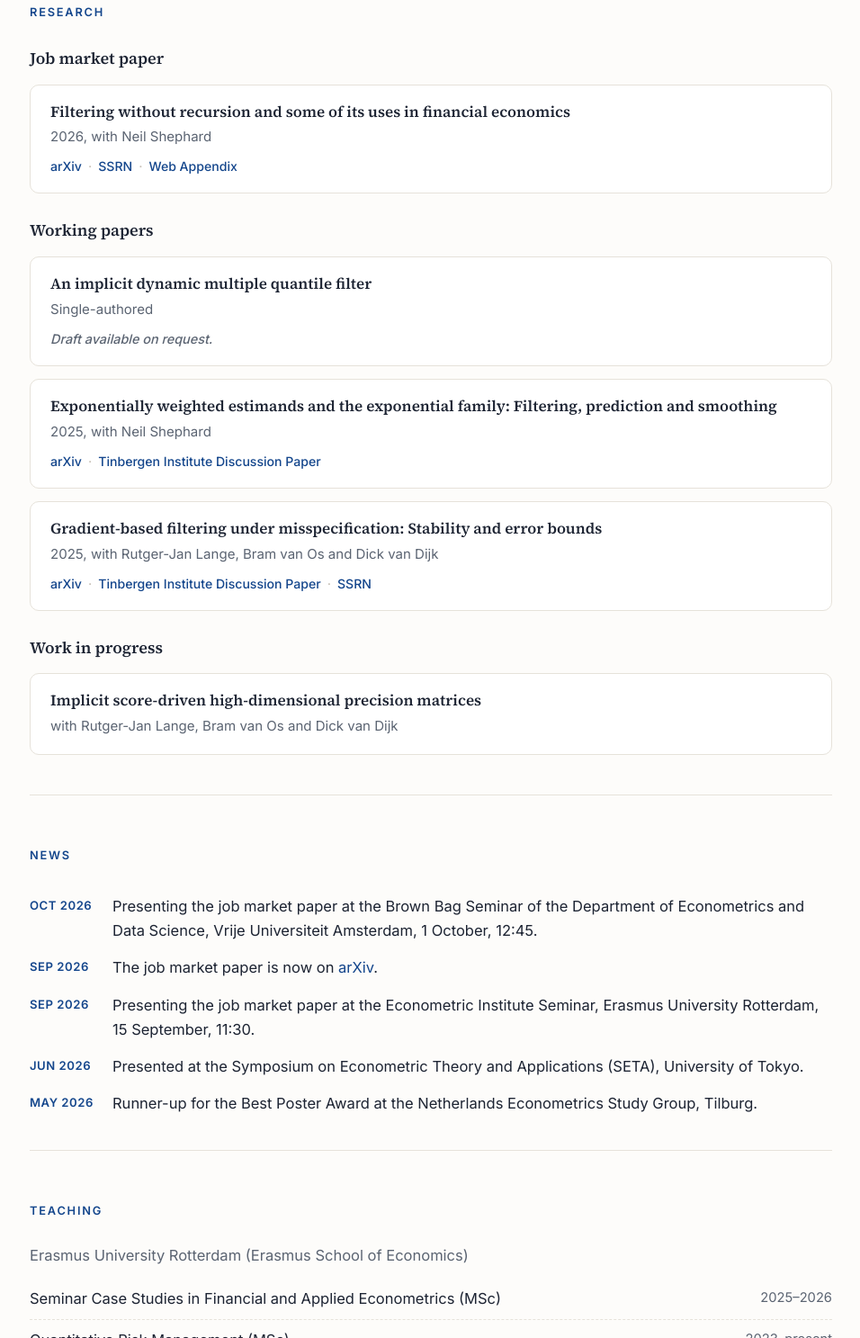
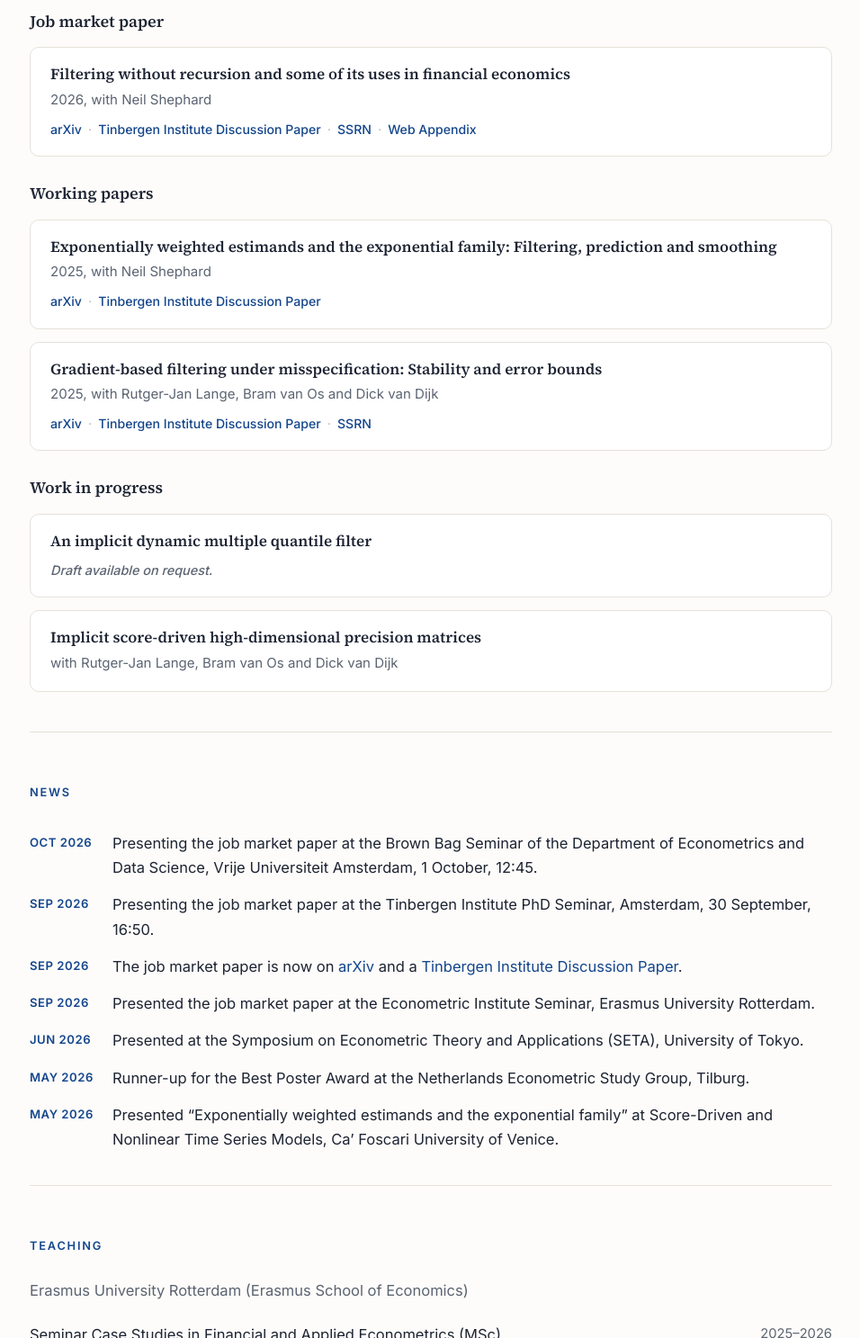
Before and after one commit to sdonkervanheel/sdonkervanheel.github.io, a plain HTML site: page index.html in a window 1280 px wide. Shown: the part 810-2297 px from the top of the page at 90% size, without its empty margins (161-1117 px from the left). Drawn offline with Linux system fonts and the light colour scheme.

Commit message:
Remove job market line; add Tinbergen Discussion Paper and new talks
Remove "On the 2026-2027 academic job market." from the hero, with its
.jm rule, which nothing else used.

Job market paper: add the Tinbergen Institute Discussion Paper 2026-068/III
link directly after arXiv.

Research: the quantile paper moves from Working papers to Work in progress,
ahead of the precision matrices paper, without "Single-authored".

News, newest first: Tinbergen Institute PhD Seminar on 30 September; the
Discussion Paper folded into the arXiv item; the Econometric Institute
Seminar in the past tense; Venice added for May.

Use "Netherlands Econometric Study Group", the study group's own name.
Drop arxiv.org/a/donkervanheel_s_1 from the JSON-LD; it returns 404.

Co-Authored-By: Claude Opus 5 <noreply@anthropic.com>

```diff
--- a/index.html
+++ b/index.html
@@ -32,8 +32,7 @@
     "https://scholar.google.com/citations?user=-v55COUAAAAJ",
     "https://tinbergen.nl/person/1875/simon-donker-van-heel",
     "https://www.linkedin.com/in/simon-donker-van-heel-44a4b7154/",
-    "https://github.com/sdonkervanheel",
-    "https://arxiv.org/a/donkervanheel_s_1"
+    "https://github.com/sdonkervanheel"
   ]
 }
 </script>
@@ -115,7 +114,6 @@
     padding: 3px 11px; background: var(--card);
   }
   .hero p.bio { margin-bottom: 14px; max-width: 54ch; }
-  .hero .jm { font-weight: 500; }
   .btnrow { margin-top: 26px; display: flex; flex-wrap: wrap; gap: 12px; align-items: center; }
   .btn {
     display: inline-block; padding: 10px 20px; border-radius: 8px;
@@ -249,7 +247,6 @@
       with applications in financial economics. My PhD is supervised by Dick van Dijk and
       Rutger-Jan Lange. In the fall of 2025 I visited the Department of Statistics at
       Harvard University as a Fulbright Scholar, hosted by Neil Shephard.</p>
-      <p class="bio jm">On the 2026&ndash;2027 academic job market.</p>
       <div class="btnrow">
         <a class="btn" href="https://raw.githubusercontent.com/sdonkervanheel/academic-cv/main/Simon_Donker_van_Heel_CV.pdf">Download CV</a>
         <a class="btn ghost" href="mailto:donkervanheel@ese.eur.nl">Email me</a>
@@ -269,19 +266,11 @@
       <div class="title">Filtering without recursion and some of its uses in financial economics</div>
       <div class="meta">2026, with Neil Shephard</div>
       <div class="plinks">
-        <!-- Tinbergen Institute Discussion Paper: when online, insert
-        <a href="https://papers.tinbergen.nl/NNNNN.pdf">Tinbergen Institute Discussion Paper</a><span class="sep">&middot;</span>
-        directly after the arXiv link, matching the two entries below. -->
-        <a href="https://arxiv.org/abs/2609.07207">arXiv</a><span class="sep">&middot;</span><a href="https://ssrn.com/abstract=7428639">SSRN</a><span class="sep">&middot;</span><a href="/filtering-web-appendix/">Web Appendix</a>
+        <a href="https://arxiv.org/abs/2609.07207">arXiv</a><span class="sep">&middot;</span><a href="https://papers.tinbergen.nl/26068.pdf">Tinbergen Institute Discussion Paper</a><span class="sep">&middot;</span><a href="https://ssrn.com/abstract=7428639">SSRN</a><span class="sep">&middot;</span><a href="/filtering-web-appendix/">Web Appendix</a>
       </div>
     </div>
 
     <h3 class="sub">Working papers</h3>
-    <div class="paper">
-      <div class="title">An implicit dynamic multiple quantile filter</div>
-      <div class="meta">Single-authored</div>
-      <div class="plinks"><span class="note">Draft available on request.</span></div>
-    </div>
     <div class="paper">
       <div class="title"><a href="https://arxiv.org/abs/2512.16745">Exponentially weighted estimands and the exponential family: Filtering, prediction and smoothing</a></div>
       <div class="meta">2025, with Neil Shephard</div>
@@ -299,6 +288,10 @@
 
     <h3 class="sub">Work in progress</h3>
     <div class="paper">
+      <div class="title">An implicit dynamic multiple quantile filter</div>
+      <div class="plinks"><span class="note">Draft available on request.</span></div>
+    </div>
+    <div class="paper">
       <div class="title">Implicit score-driven high-dimensional precision matrices</div>
       <div class="meta">with Rutger-Jan Lange, Bram van Os and Dick van Dijk</div>
     </div>
@@ -308,10 +301,12 @@
     <div class="seclabel">News</div>
     <ul class="newslist">
       <li><span class="date">Oct 2026</span><span>Presenting the job market paper at the Brown Bag Seminar of the Department of Econometrics and Data Science, Vrije Universiteit Amsterdam, 1 October, 12:45.</span></li>
-      <li><span class="date">Sep 2026</span><span>The job market paper is now on <a href="https://arxiv.org/abs/2609.07207">arXiv</a>.</span></li>
-      <li><span class="date">Sep 2026</span><span>Presenting the job market paper at the Econometric Institute Seminar, Erasmus University Rotterdam, 15 September, 11:30.</span></li>
+      <li><span class="date">Sep 2026</span><span>Presenting the job market paper at the Tinbergen Institute PhD Seminar, Amsterdam, 30 September, 16:50.</span></li>
+      <li><span class="date">Sep 2026</span><span>The job market paper is now on <a href="https://arxiv.org/abs/2609.07207">arXiv</a> and a <a href="https://papers.tinbergen.nl/26068.pdf">Tinbergen Institute Discussion Paper</a>.</span></li>
+      <li><span class="date">Sep 2026</span><span>Presented the job market paper at the Econometric Institute Seminar, Erasmus University Rotterdam.</span></li>
       <li><span class="date">Jun 2026</span><span>Presented at the Symposium on Econometric Theory and Applications (SETA), University of Tokyo.</span></li>
-      <li><span class="date">May 2026</span><span>Runner-up for the Best Poster Award at the Netherlands Econometrics Study Group, Tilburg.</span></li>
+      <li><span class="date">May 2026</span><span>Runner-up for the Best Poster Award at the Netherlands Econometric Study Group, Tilburg.</span></li>
+      <li><span class="date">May 2026</span><span>Presented &ldquo;Exponentially weighted estimands and the exponential family&rdquo; at Score-Driven and Nonlinear Time Series Models, Ca&rsquo; Foscari University of Venice.</span></li>
     </ul>
   </section>
 
```
